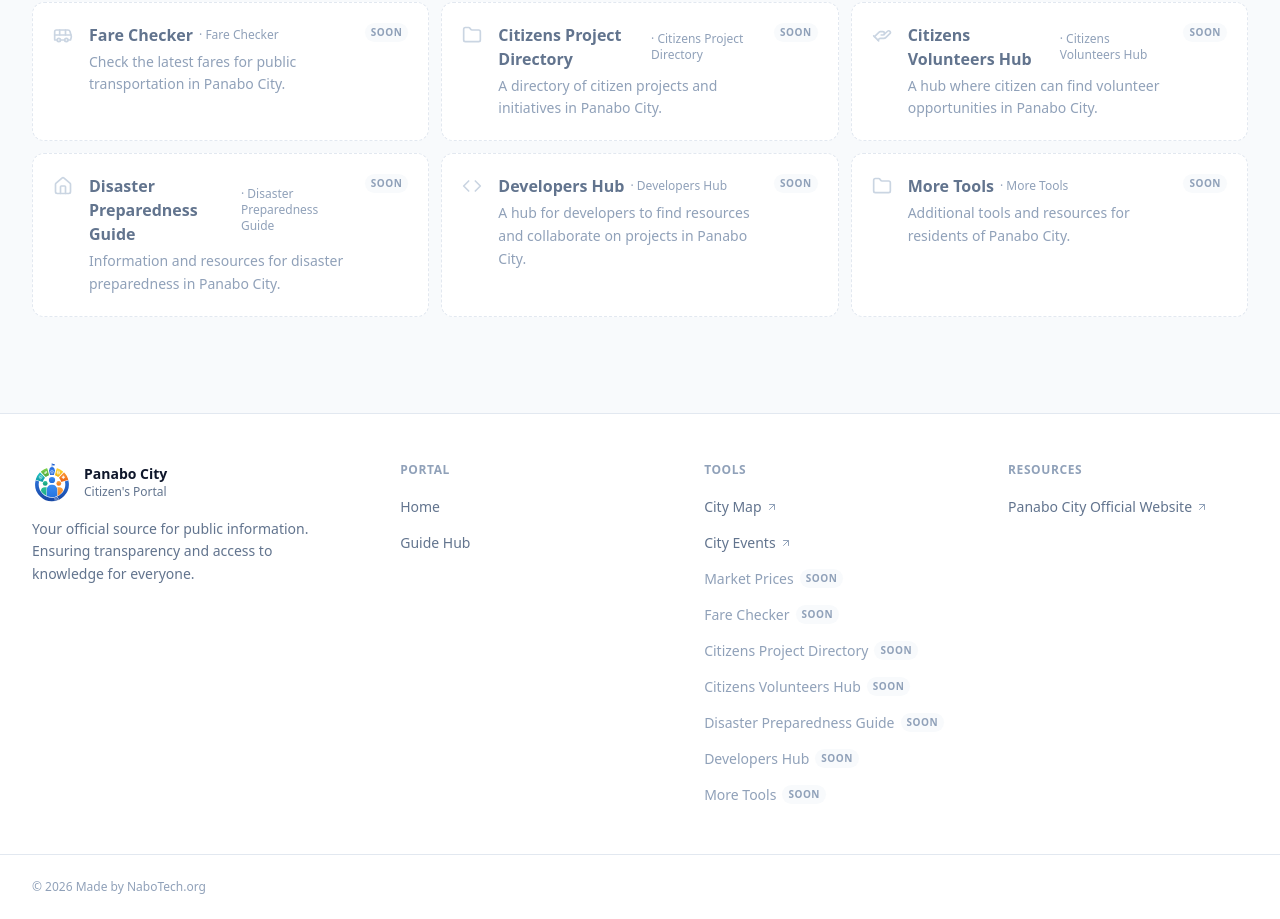
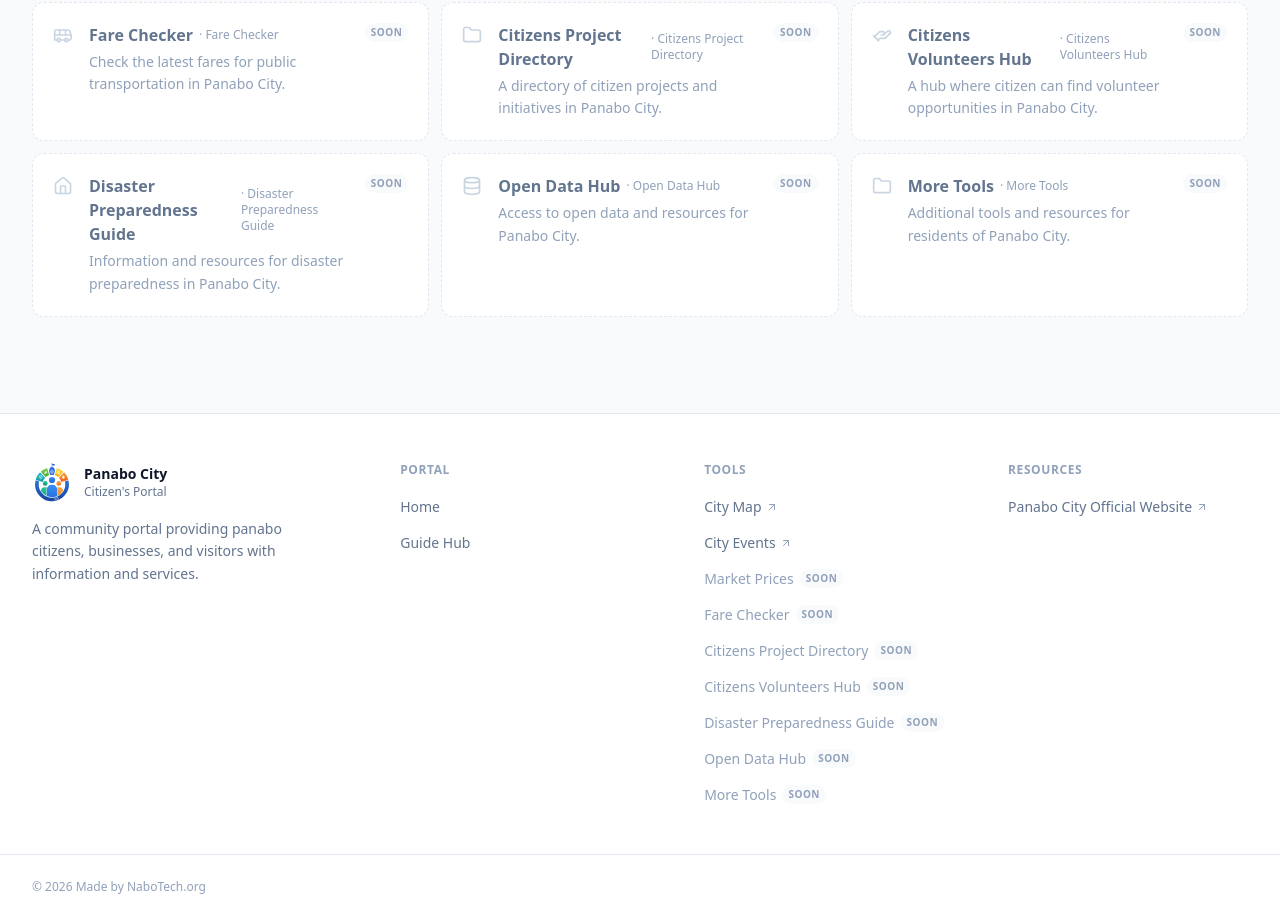
Before and after one commit to ProjectFuritsu/citizensconnectnabotech, a React (Vite) app: page / in a window 1280 px wide. Shown: the part 934-1853 px from the top of the page. Built offline with nearby package versions, Linux system fonts and the light colour scheme; no server answers.

Commit message:
Fixed choice of words

```diff
--- a/src/Config/site.config.json
+++ b/src/Config/site.config.json
@@ -95,12 +95,12 @@
       "disabled": true
     },
     {
-      "name": "Developers Hub",
-      "label": "Developers Hub",
-      "title": "Developers Hub",
-      "description": "A hub for developers to find resources and collaborate on projects in Panabo City.",
-      "url": "https://developershub.vercel.app",
-      "icon": "Code",
+      "name": "Open Data Hub",
+      "label": "Open Data Hub",
+      "title": "Open Data Hub",
+      "description": "Access to open data and resources for Panabo City.",
+      "url": "https://opendatahub.vercel.app",
+      "icon": "Database",
       "footer": true,
       "home": true,
       "disabled": true
--- a/src/Pages/Home/HomePage.jsx
+++ b/src/Pages/Home/HomePage.jsx
@@ -102,7 +102,7 @@ export default function HomePage() {
       <section className="max-w-7xl mx-auto px-4 md:px-8 pt-10 md:pt-12">
         <Custom_SectionHeader
           title="Community tools"
-          desc="More NaboTech services for Panabo City."
+          desc="More services for Panabo City."
         />
 
         <div className="mt-8 grid gap-3 lg:grid-cols-3">
--- a/src/Widgets/custom_Footer.jsx
+++ b/src/Widgets/custom_Footer.jsx
@@ -17,8 +17,7 @@ export default function Custom_Footer() {
         <div className="max-w-sm">
           <Custom_Logo />
           <p className="mt-4 text-sm text-muted leading-relaxed">
-            Your official source for public information. Ensuring transparency
-            and access to knowledge for everyone.
+            A community portal providing panabo citizens, businesses, and visitors with information and services.
           </p>
         </div>
 
```
